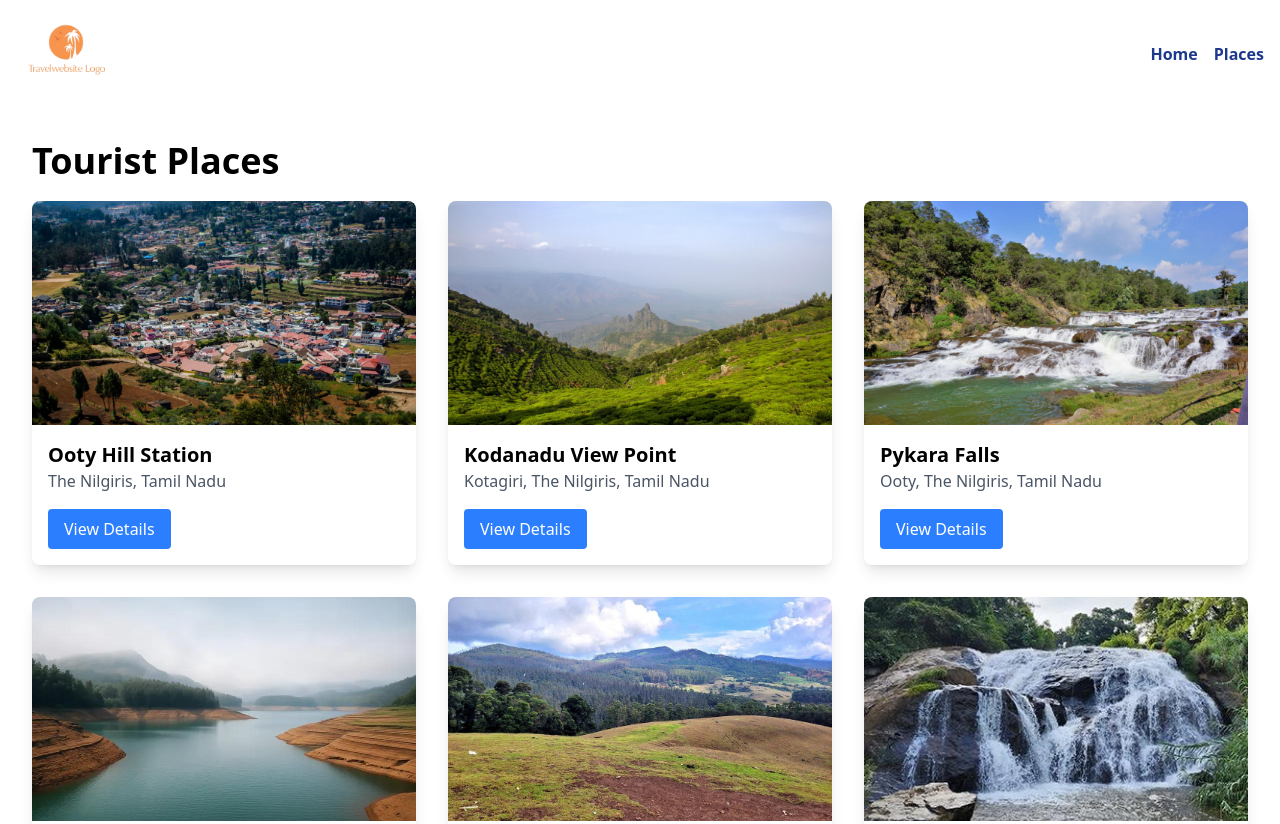
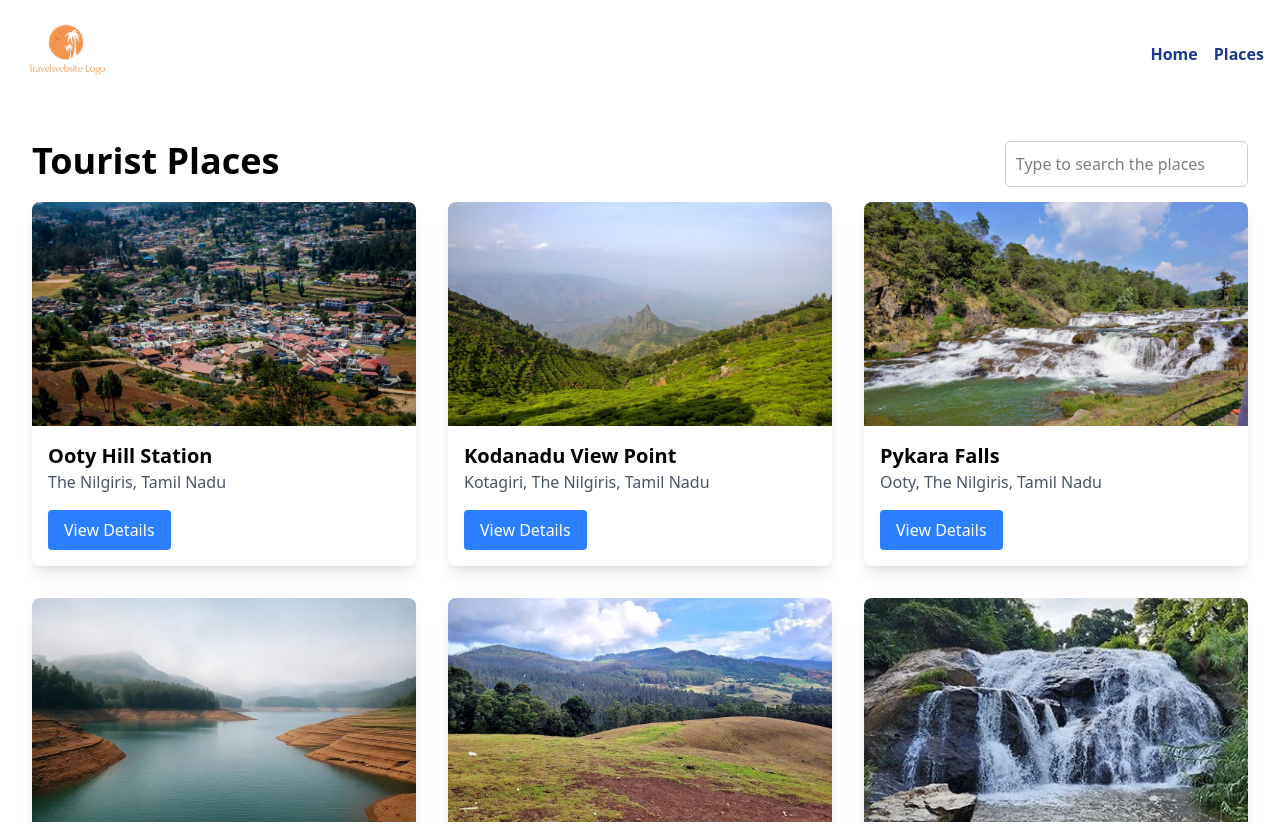
Before and after one commit to Ganeshmurthy-G/Mini-Tour-App-NextJS, a Next.js app: page /places in a window 1280 px wide. Shown: the top 824 px of the page. Built offline with nearby package versions, Linux system fonts and the light colour scheme.

Commit message:
Added Search Functionality

```diff
--- a/src/app/places/page.js
+++ b/src/app/places/page.js
@@ -1,20 +1,44 @@
+"use client";
+import { useState } from "react";
 import { places } from "@/data";
 import PlaceCard from "../Components/PlaceCard";
 
 export default function PlacesPage() {
+  const [searchQuery, setSearchQuery] = useState("");
+
+  const filteredPlaces = places.filter(
+    (place) =>
+      place.location.toLowerCase().includes(searchQuery.toLowerCase()) ||
+      place.name.toLowerCase().includes(searchQuery.toLowerCase())
+  );
+
   return (
     <div className="p-8">
-      <h1 className="text-4xl font-bold mb-5">
-        Tourist Places
-      </h1>
+      <div className="flex justify-between">
+        <h1 className="text-4xl font-bold mb-5">
+          Tourist Places
+        </h1>
+
+        <input
+          type="text"
+          placeholder="Type to search the places"
+          value={searchQuery}
+          onChange={(e) => setSearchQuery(e.target.value)}
+          style={{
+            width: "20%",
+            padding: "10px",
+            fontSize: "16px",
+            borderRadius: "6px",
+            border: "1px solid #ccc",
+            marginBottom: "15px",
+          }}
+        />
+      </div>
       <div className="grid grid-cols-1 md:grid-cols-2 lg:grid-cols-3 gap-8">
-        {places.map((place) => (
-          <PlaceCard
-            key={place.id}
-            place={place}
-          />
-        ))}
+        {filteredPlaces.length > 0 ? (filteredPlaces.map((place) => (<PlaceCard key={place.id} place={place} />)))
+          : (<p>No Tourist Place found matching your search.</p>)}
       </div>
+
     </div>
   );
 }
```
